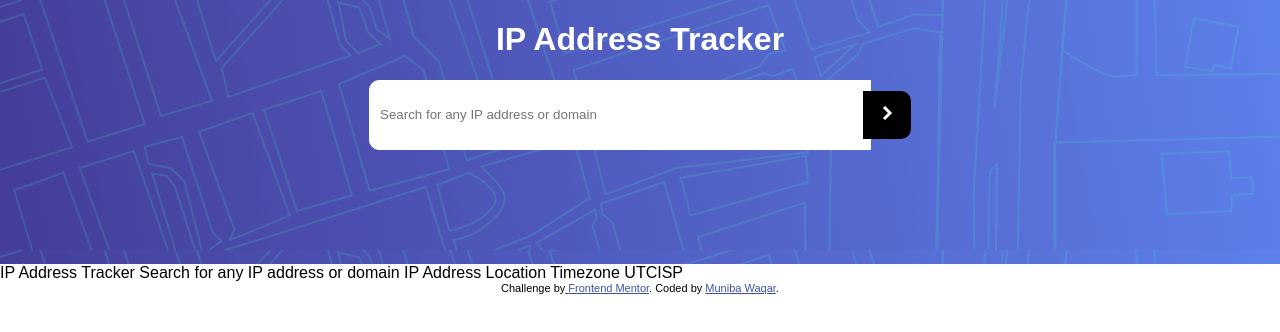
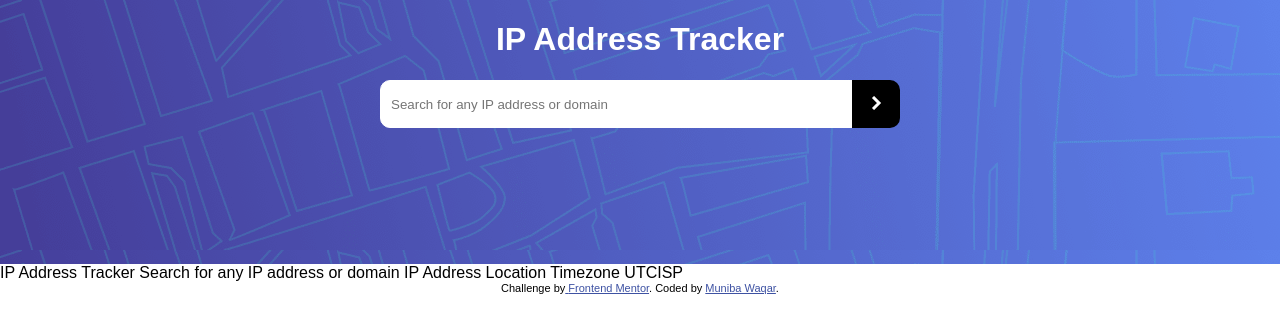
Before and after one commit to MunibaWq/trackerapp, a React (Create React App) app in the folder client/: page / in a window 1280 px wide. Shown: the top 332 px of the page. Built offline with nearby package versions, Linux system fonts and the light colour scheme.

Commit message:
css resets for app

```diff
--- a/client/src/App.css
+++ b/client/src/App.css
@@ -1,3 +1,16 @@
+/* RESETS */
+*,
+*::before,
+*::after {
+  box-sizing: border-box;
+}
+
+html,
+body,
+#root {
+  height: 100%;
+}
+
 .App {
   position: fixed;
   width: 100%;
```
